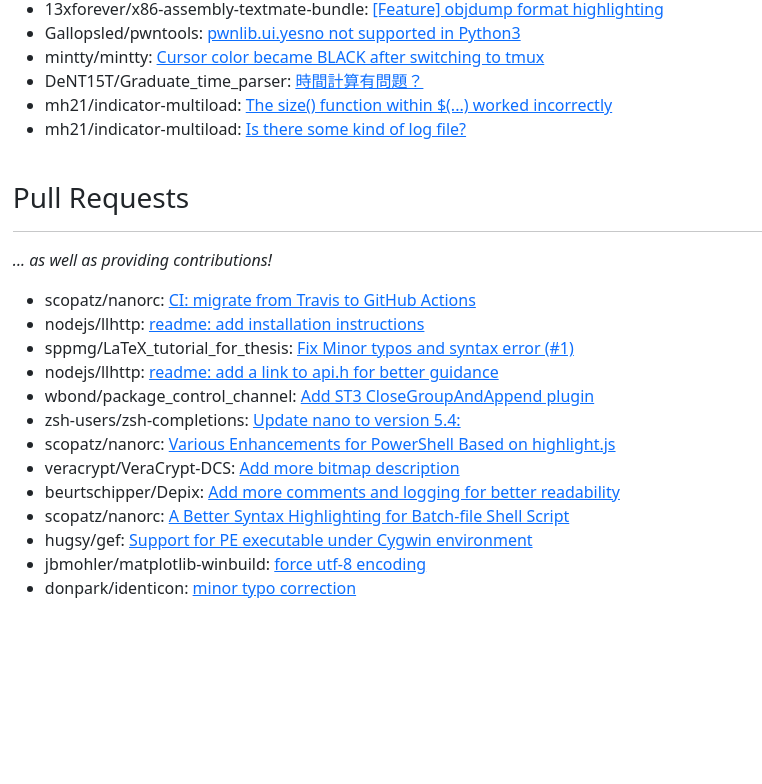
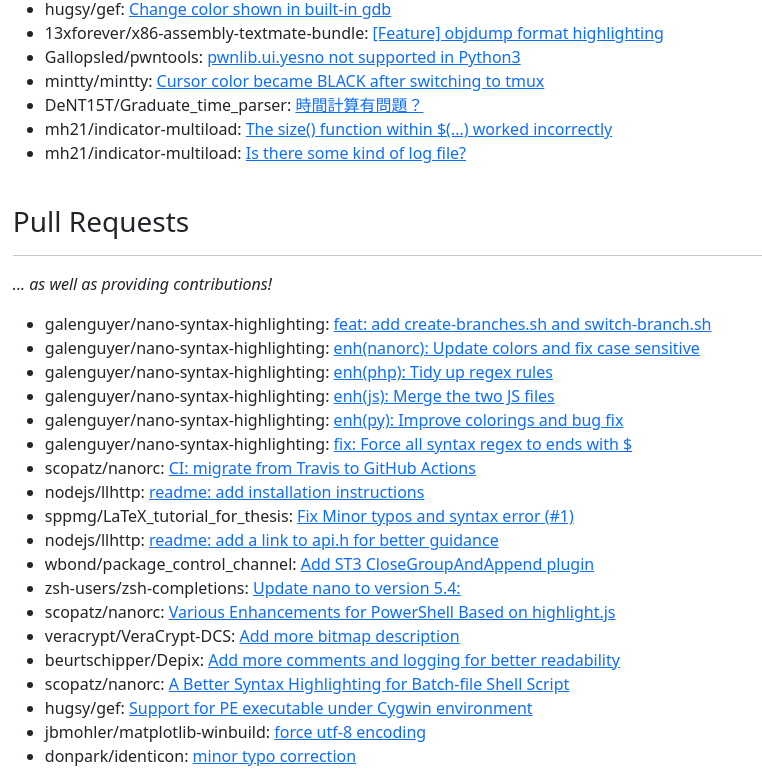
Before and after one commit to davidhcefx/davidhcefx.github.io, a website: page github.html in a window 1280 px wide. Shown: the part 650-1434 px from the top of the page, without its empty margins (0-762 px from the left). Before the commit the page ends 1266 px from the top, so only its background shows below. Drawn offline with nearby package versions, Linux system fonts and the light colour scheme.

Commit message:
Update github PR

```diff
--- a/github.html
+++ b/github.html
@@ -18,6 +18,11 @@
 
   <p><i>I love to hunt bugs for others :)</i></p>
   <ul>
+    <!-- 2024 -->
+    <li>
+      galenguyer/nano-syntax-highlighting:
+      <a href="https://github.com/galenguyer/nano-syntax-highlighting/issues/33">Jade: HTML conditional comments not correctly highlighted</a>
+    </li>
     <li>
       h164654156465/ncu-gpa-calculator:
       <a href="https://github.com/h164654156465/ncu-gpa-calculator/issues/10">Fall through in switch case</a>
@@ -153,6 +158,31 @@
 
   <p><i>... as well as providing contributions!</i></p>
   <ul>
+    <!-- 2024 -->
+    <li>
+      galenguyer/nano-syntax-highlighting:
+      <a href="https://github.com/galenguyer/nano-syntax-highlighting/pull/27">feat: add create-branches.sh and switch-branch.sh</a>
+    </li>
+    <li>
+      galenguyer/nano-syntax-highlighting:
+      <a href="https://github.com/galenguyer/nano-syntax-highlighting/pull/28">enh(nanorc): Update colors and fix case sensitive</a>
+    </li>
+    <li>
+      galenguyer/nano-syntax-highlighting:
+      <a href="https://github.com/galenguyer/nano-syntax-highlighting/pull/25">enh(php): Tidy up regex rules</a>
+    </li>
+    <li>
+      galenguyer/nano-syntax-highlighting:
+      <a href="https://github.com/galenguyer/nano-syntax-highlighting/pull/24">enh(js): Merge the two JS files</a>
+    </li>
+    <li>
+      galenguyer/nano-syntax-highlighting:
+      <a href="https://github.com/galenguyer/nano-syntax-highlighting/pull/11">enh(py): Improve colorings and bug fix</a>
+    </li>
+    <li>
+      galenguyer/nano-syntax-highlighting:
+      <a href="https://github.com/galenguyer/nano-syntax-highlighting/pull/10">fix: Force all syntax regex to ends with $</a>
+    </li>
     <!-- [small repo] madnight/nano/pull/8 -->
     <li>
       scopatz/nanorc:
```
